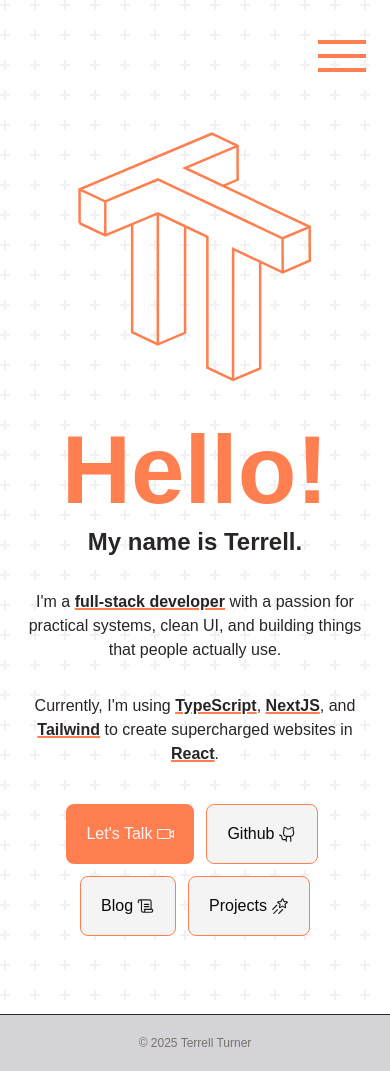
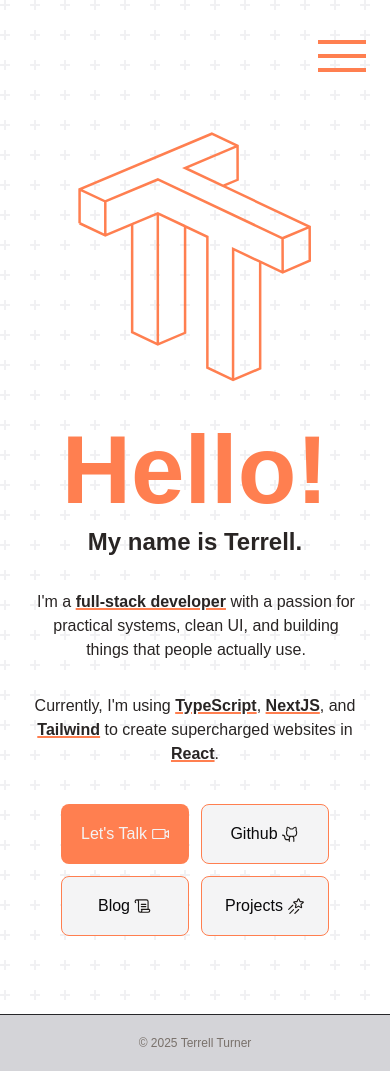
Before and after one commit to terrellturner/rellsoft-portfolio, a Next.js app in the folder rellsoft-blog-site/: page / in a window 390 px wide. Built offline with nearby package versions, Linux system fonts and the light colour scheme.

Commit message:
Small css changes on mobile landing page

```diff
--- a/rellsoft-blog-site/src/app/page.tsx
+++ b/rellsoft-blog-site/src/app/page.tsx
@@ -32,7 +32,7 @@
             <h2 className="text-2xl font-bold md:text-5xl">
               My name is Terrell.
             </h2>
-            <h3 className="text-mdml-0.5">
+            <h3 className="text-md ml-0.5">
               I&#39;m a{" "}
               <span className="font-bold decoration-2 underline decoration-rellsoft-orange dark:decoration-rellsoft-green hover:decoration-zinc-300 transition-color duration-700">
                 full-stack developer
@@ -64,28 +64,32 @@
                 href={"mailto:terrell@rellsoft.dev"}
                 target="_blank"
                 rel="noreferrer noopener"
-                className="group text-zinc-100 dark:text-stone-800 bg-rellsoft-orange dark:bg-rellsoft-green motion-reduce:hover:shadow-none motion-reduce:shadow-none dark:motion-safe:shadow-[0_0_10px_#39a85c] dark:motion-safe:hover:shadow-[0_0_20px_#39a85c] hover:border hover:border-stone-800 dark:hover:border-rellsoft-green hover:shadow-[5px_5px_0_#ff7f50] flex flex-row m-1.5 lg:m-1 lg:ml-0 ml-0 justify-center items-center space-x-1 rounded-lg p-5 w-min whitespace-nowrap cursor-pointer transition-filter ease-in-out duration-200 hover:bg-zinc-100 hover:text-zinc-950"
+                className="group text-zinc-100 dark:text-stone-800 bg-rellsoft-orange dark:bg-rellsoft-green motion-reduce:hover:shadow-none motion-reduce:shadow-none dark:motion-safe:shadow-[0_0_10px_#39a85c] dark:motion-safe:hover:shadow-[0_0_20px_#39a85c] hover:border hover:border-stone-800 dark:hover:border-rellsoft-green hover:shadow-[5px_5px_0_#ff7f50] flex flex-row m-1.5 lg:m-1 lg:ml-0  justify-center items-center space-x-1 rounded-lg p-5 w-32 md:w-min whitespace-nowrap cursor-pointer transition-filter ease-in-out duration-200 hover:bg-zinc-100 hover:text-zinc-950"
               >
-                <span className="group">Let&apos;s Talk</span>
+                <button>
+                  <span className="group">Let&apos;s Talk</span>
+                </button>
                 <PiVideoCamera className="text-lg group-hover:zinc-950" />
               </Link>
               <Link
                 href={"https://github.com/terrellturner"}
                 target="_blank"
                 rel="noreferrer noopener"
-                className="bg-zinc-100 dark:bg-zinc-900 group text-zinc-950 dark:text-zinc-200 border flex flex-row m-1.5 lg:m-1 justify-center items-center space-x-1 border-rellsoft-orange dark:border-zinc-500 rounded-lg p-5 w-min whitespace-nowrap cursor-pointer transition-colors hover:bg-zinc-200 hover:text-zinc-950"
+                className="bg-zinc-100 dark:bg-zinc-900 group text-zinc-950 dark:text-zinc-200 border flex flex-row m-1.5 lg:m-1 justify-center items-center space-x-1 border-rellsoft-orange dark:border-zinc-500 rounded-lg p-5 w-32 md:w-min whitespace-nowrap cursor-pointer transition-colors hover:bg-zinc-200 hover:text-zinc-950"
               >
-                <span className="group">Github</span>
+                <button>
+                  <span className="group">Github</span>
+                </button>
                 <PiGithubLogo className="text-lg text-stone-900 dark:text-rellsoft-green group-hover:-translate-y-1 transition-transform group-hover:translate-x-.5 group-hover:text-rellsoft-orange dark:group-hover:text-zinc-950" />
               </Link>
               <Link href="/blog">
-                <button className="group bg-zinc-100 dark:bg-zinc-900 text-zinc-950 dark:text-zinc-200 border flex flex-row m-1.5 lg:m-1 justify-center items-center space-x-1 border-rellsoft-orange dark:border-zinc-500 rounded-lg p-5 w-min whitespace-nowrap cursor-pointer transition-colors hover:bg-zinc-200 hover:text-zinc-950">
+                <button className="group bg-zinc-100 dark:bg-zinc-900 text-zinc-950 dark:text-zinc-200 border flex flex-row m-1.5 lg:m-1 justify-center items-center space-x-1 border-rellsoft-orange dark:border-zinc-500 rounded-lg p-5 w-32 md:w-min whitespace-nowrap cursor-pointer transition-colors hover:bg-zinc-200 hover:text-zinc-950">
                   <span className="group">Blog</span>
                   <PiScroll className="text-lg text-stone-900 dark:text-rellsoft-green group-hover:-translate-y-1 transition-transform group-hover:translate-x-.5 group-hover:text-rellsoft-orange dark:group-hover:text-zinc-950" />
                 </button>
               </Link>
               <Link href="/blog?category=projects">
-                <button className="group bg-zinc-100 dark:bg-zinc-900 text-zinc-950 dark:text-zinc-200 border flex flex-row m-1.5 lg:m-1 justify-center items-center space-x-1 border-rellsoft-orange dark:border-zinc-500 rounded-lg p-5 w-min whitespace-nowrap cursor-pointer transition-colors hover:bg-zinc-200 hover:text-zinc-950">
+                <button className="w-32 md:w-min group bg-zinc-100 dark:bg-zinc-900 text-zinc-950 dark:text-zinc-200 border flex flex-row m-1.5 lg:m-1 justify-center items-center space-x-1 border-rellsoft-orange dark:border-zinc-500 rounded-lg p-5 whitespace-nowrap cursor-pointer transition-colors hover:bg-zinc-200 hover:text-zinc-950">
                   <span className="group">Projects</span>
                   <PiShootingStar className="text-lg text-stone-900 dark:text-rellsoft-green group-hover:-translate-y-1 transition-transform group-hover:translate-x-.5 group-hover:text-rellsoft-orange dark:group-hover:text-zinc-950" />
                 </button>
```
